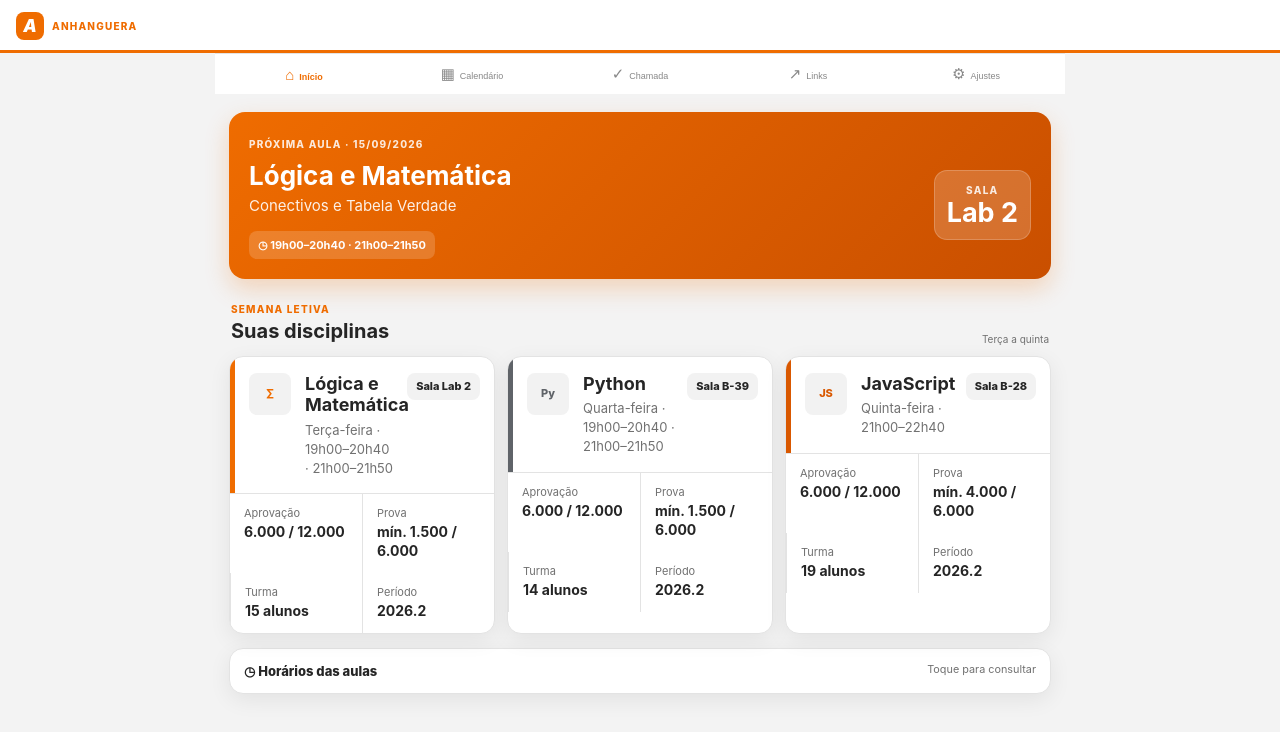
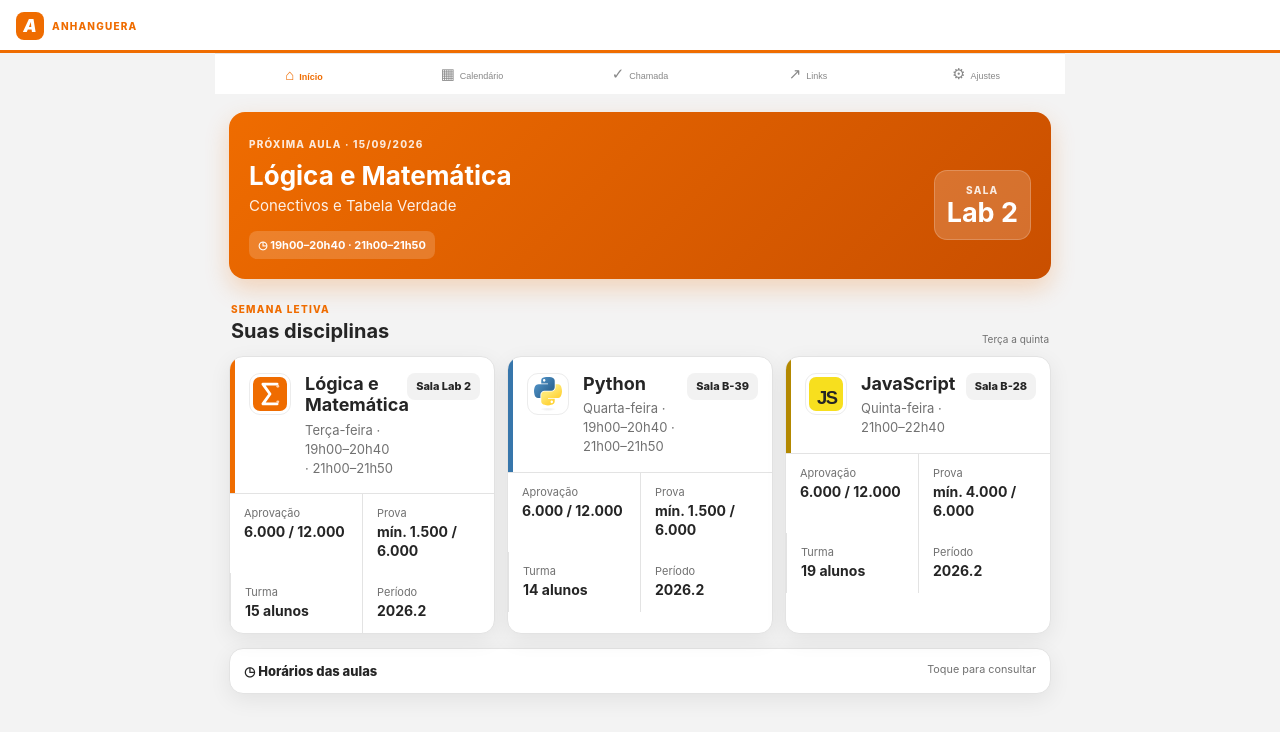
Before and after one commit to rafatapi/aulas-anhanguera, a plain HTML site: page index.html in a window 1280 px wide. Drawn offline with Linux system fonts and the light colour scheme.

Commit message:
Melhora ícones das disciplinas na página inicial

```diff
--- a/app.js
+++ b/app.js
@@ -1,7 +1,7 @@
 const courses=[
- {id:'mat',name:'Lógica e Matemática',full:'Lógica e Matemática Computacional',day:'Terça-feira',room:'Lab 2',time:'19h00–20h40 · 21h00–21h50',students:15,approval:'6.000 / 12.000',exam:'mín. 1.500 / 6.000',color:'#ef6c00',icon:'∑'},
- {id:'py',name:'Python',full:'Linguagem de Programação',day:'Quarta-feira',room:'B-39',time:'19h00–20h40 · 21h00–21h50',students:14,approval:'6.000 / 12.000',exam:'mín. 1.500 / 6.000',color:'#5f6368',icon:'Py'},
- {id:'js',name:'JavaScript',full:'Desenvolvimento em JavaScript',day:'Quinta-feira',room:'B-28',time:'21h00–22h40',students:19,approval:'6.000 / 12.000',exam:'mín. 4.000 / 6.000',color:'#d95800',icon:'JS'}
+ {id:'mat',name:'Lógica e Matemática',full:'Lógica e Matemática Computacional',day:'Terça-feira',room:'Lab 2',time:'19h00–20h40 · 21h00–21h50',students:15,approval:'6.000 / 12.000',exam:'mín. 1.500 / 6.000',color:'#ef6c00',icon:'assets/math.svg'},
+ {id:'py',name:'Python',full:'Linguagem de Programação',day:'Quarta-feira',room:'B-39',time:'19h00–20h40 · 21h00–21h50',students:14,approval:'6.000 / 12.000',exam:'mín. 1.500 / 6.000',color:'#3776ab',icon:'assets/python.svg'},
+ {id:'js',name:'JavaScript',full:'Desenvolvimento em JavaScript',day:'Quinta-feira',room:'B-28',time:'21h00–22h40',students:19,approval:'6.000 / 12.000',exam:'mín. 4.000 / 6.000',color:'#b38800',icon:'assets/javascript.svg'}
 ];
 
 const studentGroups={
@@ -42,7 +42,7 @@ document.querySelectorAll('.tab').forEach(button=>button.addEventListener('click
 function renderHome(){
  const now=new Date();now.setHours(0,0,0,0);const next=lessons.find(l=>dateObj(l.date)>=now&&l.type!=='Feriado')||lessons[lessons.length-1];const c=byId(next.course);
  document.getElementById('next-class').innerHTML=`<small>PRÓXIMA AULA · ${fmtDate(next.date)}</small><div class="next-layout"><div class="next-content"><h2>${c.name}</h2><p>${next.topic}</p><div class="next-meta"><span>◷ ${c.time}</span></div></div><div class="next-room"><small>SALA</small><strong>${c.room}</strong></div></div>`;
- document.getElementById('course-cards').innerHTML=courses.map(c=>`<article class="course-card" style="--course:${c.color}"><div class="course-top"><span class="course-icon">${c.icon}</span><div><h3>${c.name}</h3><p>${c.day} · ${c.time}</p></div><span>Sala ${c.room}</span></div><div class="course-details"><div>Aprovação<strong>${c.approval}</strong></div><div>Prova<strong>${c.exam}</strong></div><div>Turma<strong>${c.students} alunos</strong></div><div>Período<strong>2026.2</strong></div></div></article>`).join('');
+ document.getElementById('course-cards').innerHTML=courses.map(c=>`<article class="course-card" style="--course:${c.color}"><div class="course-top"><span class="course-icon" aria-hidden="true"><img src="${c.icon}" alt=""></span><div><h3>${c.name}</h3><p>${c.day} · ${c.time}</p></div><span>Sala ${c.room}</span></div><div class="course-details"><div>Aprovação<strong>${c.approval}</strong></div><div>Prova<strong>${c.exam}</strong></div><div>Turma<strong>${c.students} alunos</strong></div><div>Período<strong>2026.2</strong></div></div></article>`).join('');
 }
 
 let calendarFilter='all';
--- a/home-adjustments.css
+++ b/home-adjustments.css
@@ -1,10 +1,10 @@
 .course-grid{gap:12px}
 .course-top{display:grid;grid-template-columns:44px minmax(0,1fr) auto;align-items:start;gap:12px;padding:16px 14px;text-align:left}
-.course-icon{width:42px;height:42px}
+.course-top>.course-icon{display:block;width:42px;height:42px;margin:0;padding:0;background:#fff;border:1px solid #ececec;border-radius:11px;overflow:hidden}.course-icon img{display:block;width:100%;height:100%;object-fit:contain;padding:3px}
 .course-top>div{min-width:0;text-align:left}
 .course-top h3{font-size:18px;line-height:1.2;text-align:left}
 .course-top p{font-size:13px;line-height:1.45;margin-top:5px;text-align:left}
-.course-top>span{margin:0;padding:7px 9px;font-size:11px;line-height:1.2;text-align:left;white-space:nowrap}
+.course-top>span:not(.course-icon){margin:0;padding:7px 9px;font-size:11px;line-height:1.2;text-align:left;white-space:nowrap}
 .course-details{text-align:left}
 .course-details div{padding:12px 14px;font-size:11px;text-align:left}
 .course-details strong{font-size:14px;line-height:1.35;margin-top:3px;text-align:left}
@@ -30,4 +30,4 @@
 .attendance-list{display:grid;gap:7px;margin-top:10px}.attendance-student{display:grid;grid-template-columns:25px minmax(0,1fr) auto;align-items:center;gap:8px;padding:10px;background:#fff;border:1px solid var(--line);border-radius:10px}.attendance-student>b{display:grid;place-items:center;width:24px;height:24px;border-radius:50%;background:#f1f1f1;color:var(--muted);font-size:10px}.attendance-student>strong{font-size:13px}.attendance-student>div{display:flex;gap:5px}.attendance-status{border:1px solid #ddd;border-radius:8px;background:#fff;padding:7px;font-size:10px;font-weight:800;color:#777}.attendance-status.present.active{background:#dff5e9;border-color:#26845b;color:#17613f}.attendance-status.absent.active{background:#ffe3e3;border-color:#c63636;color:#a31f1f}
 .attendance-group-title{display:flex;justify-content:space-between;align-items:center;margin-top:13px;padding:8px 3px 5px;border-bottom:1px solid var(--line);font-size:11px;color:var(--muted)}.attendance-group-title:first-child{margin-top:0}.attendance-group-title strong{color:var(--ink);font-size:12px}
 .attendance-export{display:grid;gap:9px;margin-top:13px;padding:12px;background:#fff;border:1px solid var(--line);border-radius:13px}.attendance-export textarea{width:100%;min-height:125px;border:1px solid #d7d7d7;border-radius:9px;padding:10px;font:12px/1.5 monospace;resize:vertical}.attendance-export>div{display:flex;gap:8px}.attendance-export>div button{flex:1}
-@media(max-width:370px){.next-layout{gap:9px}.next-room{min-width:76px;padding:11px 8px}.next-room strong{font-size:23px}.course-top{grid-template-columns:40px minmax(0,1fr)}.course-top>span{grid-column:2;margin-top:3px;width:max-content}.course-icon{width:38px;height:38px}}
+@media(max-width:370px){.next-layout{gap:9px}.next-room{min-width:76px;padding:11px 8px}.next-room strong{font-size:23px}.course-top{grid-template-columns:40px minmax(0,1fr)}.course-top>span:not(.course-icon){grid-column:2;margin-top:3px;width:max-content}.course-icon{width:38px;height:38px}}
--- a/index.html
+++ b/index.html
@@ -11,7 +11,7 @@
   <link rel="icon" href="assets/icon.svg">
   <link rel="apple-touch-icon" href="assets/icon.svg">
   <link rel="stylesheet" href="style.css?v=6">
-  <link rel="stylesheet" href="home-adjustments.css?v=9">
+  <link rel="stylesheet" href="home-adjustments.css?v=15">
   <title>Minhas Aulas · Anhanguera</title>
 </head>
 <body>
@@ -84,6 +84,6 @@
     </section>
   </main>
   <div id="toast" class="toast" role="status"></div>
-  <script src="app.js?v=12"></script>
+  <script src="app.js?v=15"></script>
 </body>
 </html>
--- a/service-worker.js
+++ b/service-worker.js
@@ -1,5 +1,5 @@
-const CACHE='aulas-v12';
-const ASSETS=['./','./index.html','./style.css?v=6','./home-adjustments.css?v=9','./app.js?v=12','./manifest.json','./assets/icon.svg'];
+const CACHE='aulas-v15';
+const ASSETS=['./','./index.html','./style.css?v=6','./home-adjustments.css?v=15','./app.js?v=15','./manifest.json','./assets/icon.svg','./assets/math.svg','./assets/python.svg','./assets/javascript.svg'];
 
 self.addEventListener('install',event=>{
   event.waitUntil(caches.open(CACHE).then(cache=>cache.addAll(ASSETS)));
```
Also changed, not shown: assets/javascript.svg (added), assets/math.svg (added), assets/python.svg (added).
